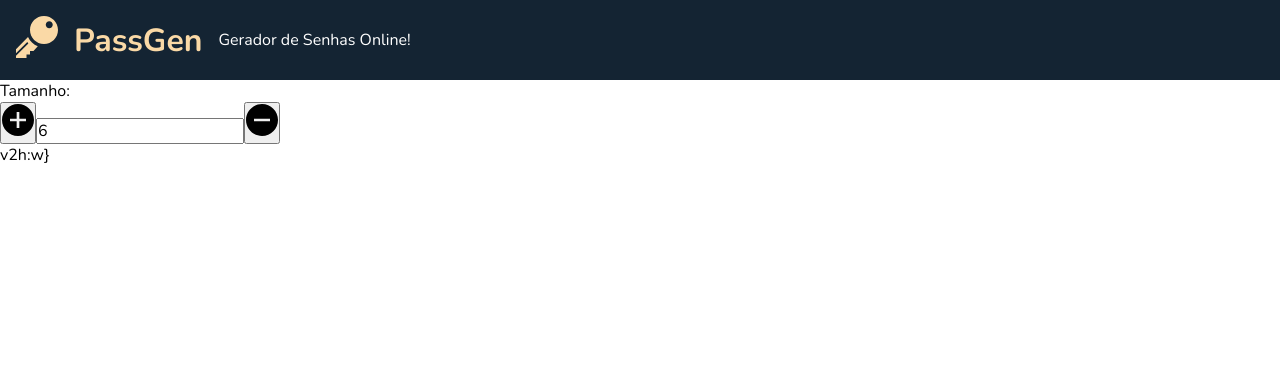
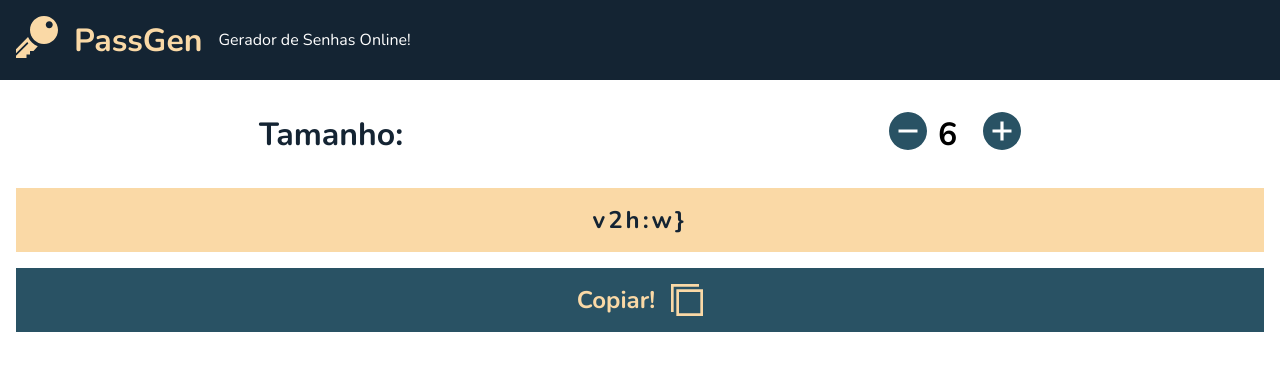
Before and after one commit to mozelli/passgen, a Next.js app: page / in a window 1280 px wide. Shown: the top 370 px of the page. Built offline with nearby package versions, Linux system fonts and the light colour scheme.

Commit message:
Refactoring Home component

```diff
--- /dev/null
+++ b/pages/home.module.scss
@@ -0,0 +1,61 @@
+.container {
+    padding: 2rem 1rem;
+    color: var(--dark);
+
+    .content {
+        display: flex;
+        align-items: center;
+        justify-content: space-around;
+
+        .label {
+            font-size: 2rem;
+            font-weight: 700;
+        }
+
+        .sizer {
+            display: flex;
+            align-items: center;
+
+            button {
+                background-color: var(--white);
+                border: 0;
+            }
+
+            input {
+                border: 0;
+                width: 3.5rem;
+                font-size: 2rem;
+                text-align: center;
+                font-weight: 700;
+            }
+        }
+    }
+
+    .displayPassword {
+        margin-top: 2rem;
+        padding: 1rem 0;
+        font-size: 1.5rem;
+        letter-spacing: 3px;
+        text-align: center;
+        font-weight: 700;
+        background-color: var(--bege);
+    }
+
+    .copyButton {
+
+        button {
+            background-color: var(--gray);
+            border: 0;
+            width: 100%;
+            display: flex;
+            align-items: center;
+            justify-content: center;
+            gap: 1rem;
+            margin-top: 1rem;
+            padding: 1rem;
+            color: var(--bege);
+            font-weight: 700;
+            font-size: 1.5rem;
+        }
+    }
+}
--- a/pages/index.tsx
+++ b/pages/index.tsx
@@ -1,6 +1,7 @@
 import { useEffect, useState } from 'react'
+
 import SEO from '../components/SEO';
-
+import styles from './home.module.scss'
 
 export default function Home() {
   const [size, setSize] = useState<any>(6);
@@ -32,14 +33,22 @@ export default function Home() {
     }
   }
 
+  function copyToClipboard() {
+    navigator.clipboard.writeText(password).then(() => {
+      alert(`Senha "${password}" copiada!`);
+    });
+  }
+
   return (
-    <div className="bg-violet-200">
+    <div className={ styles.container }>
       <SEO title='PassGen' description='Gerador de password online. Gerador de senha online.' image='key-image.png' />
-      <div>
-        <div>Tamanho:</div>
-        <div className='align-center'>
-          <button type="button" onClick={ plus } className="px-2 align-middle">
-            <svg xmlns="http://www.w3.org/2000/svg" width="32" height="32" viewBox="0 0 24 24"><path d="M12 0c-6.627 0-12 5.373-12 12s5.373 12 12 12 12-5.373 12-12-5.373-12-12-12zm6 13h-5v5h-2v-5h-5v-2h5v-5h2v5h5v2z"/></svg>
+      <div className={ styles.content }>
+        <div className={ styles.label }>
+          Tamanho:
+        </div>
+        <div className={ styles.sizer }>
+          <button type="button" onClick={ minus } className="px-2 align-middle">
+            <svg xmlns="http://www.w3.org/2000/svg" width="38" height="38" fill="#295264" viewBox="0 0 24 24"><path d="M12 0c-6.627 0-12 5.373-12 12s5.373 12 12 12 12-5.373 12-12-5.373-12-12-12zm6 13h-12v-2h12v2z"/></svg>
           </button>
           <input
             type="number"
@@ -47,16 +56,20 @@ export default function Home() {
             className="mt-1 py-2 px-3 w-16 text-center bg-white border border-slate-300 rounded-md shadow-sm"
             onChange={(e) => setSize(e.target.value)}
           />
-          <button type="button" onClick={ minus } className="px-2 align-middle">
-            <svg xmlns="http://www.w3.org/2000/svg" width="32" height="32" viewBox="0 0 24 24"><path d="M12 0c-6.627 0-12 5.373-12 12s5.373 12 12 12 12-5.373 12-12-5.373-12-12-12zm6 13h-12v-2h12v2z"/></svg>
+          <button type="button" onClick={ plus } >
+            <svg xmlns="http://www.w3.org/2000/svg" width="38" height="38" fill="#295264" viewBox="0 0 24 24"><path d="M12 0c-6.627 0-12 5.373-12 12s5.373 12 12 12 12-5.373 12-12-5.373-12-12-12zm6 13h-5v5h-2v-5h-5v-2h5v-5h2v5h5v2z"/></svg>
           </button>
         </div>
       </div>
       <div>
-        <div>
+        <div className={ styles.displayPassword }>
           { password }
         </div>
-
+        <div className={ styles.copyButton }>
+          <button type='button' onClick={ copyToClipboard }>
+            <span>Copiar! </span><svg xmlns="http://www.w3.org/2000/svg" width="32" height="32" fill="#fad9a6" viewBox="0 0 24 24"><path d="M22 6v16h-16v-16h16zm2-2h-20v20h20v-20zm-24 17v-21h21v2h-19v19h-2z"/></svg>
+          </button>
+        </div>
       </div>
 
     </div>
```
